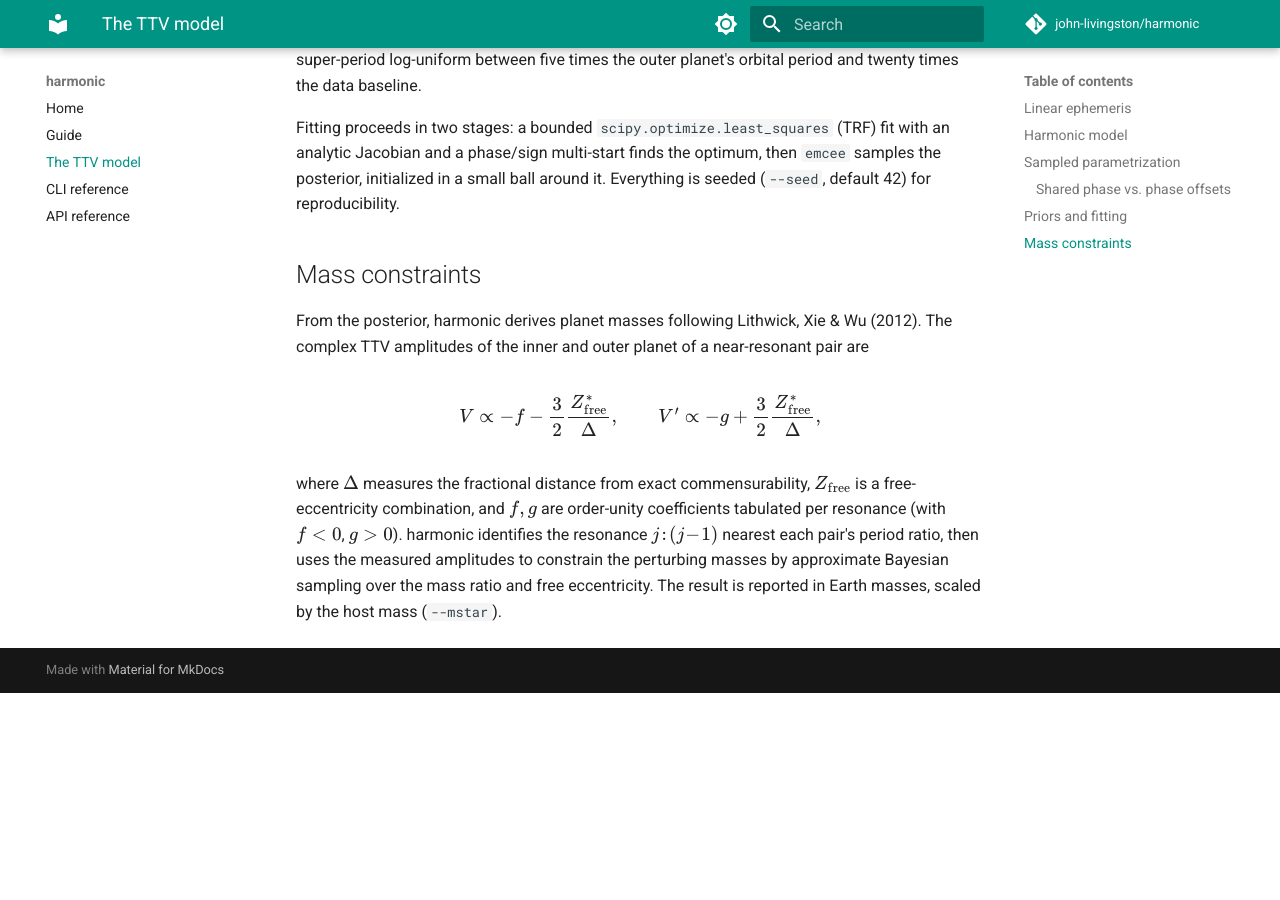
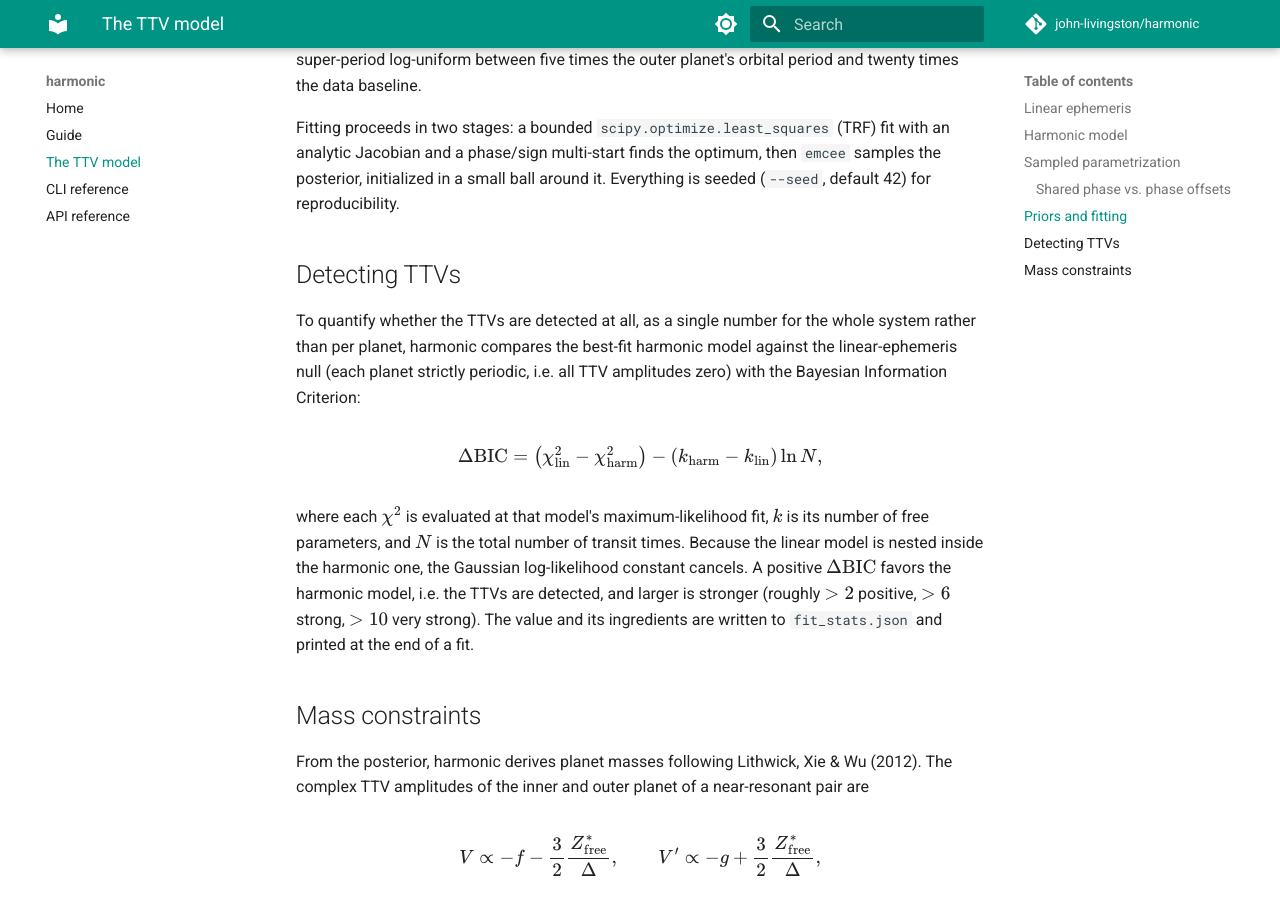
Before and after one commit to john-livingston/harmonic, an MkDocs documentation site: the page built from docs/model.md, in a window 1280 px wide and 900 px high, scrolled down 1570 px. Built offline with MkDocs 1.6.1 and Material for MkDocs 9.7.7, drawn with Linux system fonts in a browser that asks for light colours; comment, search, counter and statistics services are not loaded; before the commit the page ends 2263 px from its top, so only the background shows below that.

Commit message:
document delta_bic: readme output list + worked-example note, model/usage/api docs, gitignore

```diff
--- a/docs/model.md
+++ b/docs/model.md
@@ -42,6 +42,16 @@ Bounds are auto-scaled from the data per system: $T_0$ within $\pm 0.5$ d of the
 
 Fitting proceeds in two stages: a bounded `scipy.optimize.least_squares` (TRF) fit with an analytic Jacobian and a phase/sign multi-start finds the optimum, then `emcee` samples the posterior, initialized in a small ball around it. Everything is seeded (`--seed`, default 42) for reproducibility.
 
+## Detecting TTVs
+
+To quantify whether the TTVs are detected at all, as a single number for the whole system rather than per planet, harmonic compares the best-fit harmonic model against the linear-ephemeris null (each planet strictly periodic, i.e. all TTV amplitudes zero) with the Bayesian Information Criterion:
+
+$$
+\Delta\mathrm{BIC} = \left(\chi^2_{\mathrm{lin}} - \chi^2_{\mathrm{harm}}\right) - \left(k_{\mathrm{harm}} - k_{\mathrm{lin}}\right)\ln N,
+$$
+
+where each $\chi^2$ is evaluated at that model's maximum-likelihood fit, $k$ is its number of free parameters, and $N$ is the total number of transit times. Because the linear model is nested inside the harmonic one, the Gaussian log-likelihood constant cancels. A positive $\Delta\mathrm{BIC}$ favors the harmonic model, i.e. the TTVs are detected, and larger is stronger (roughly $>2$ positive, $>6$ strong, $>10$ very strong). The value and its ingredients are written to `fit_stats.json` and printed at the end of a fit.
+
 ## Mass constraints
 
 From the posterior, harmonic derives planet masses following Lithwick, Xie & Wu (2012). The complex TTV amplitudes of the inner and outer planet of a near-resonant pair are
```
Also changed, not shown: README.md (+3 -0 lines), docs/api.md (+2 -0 lines), docs/usage.md (+2 -0 lines), 1 other file.
